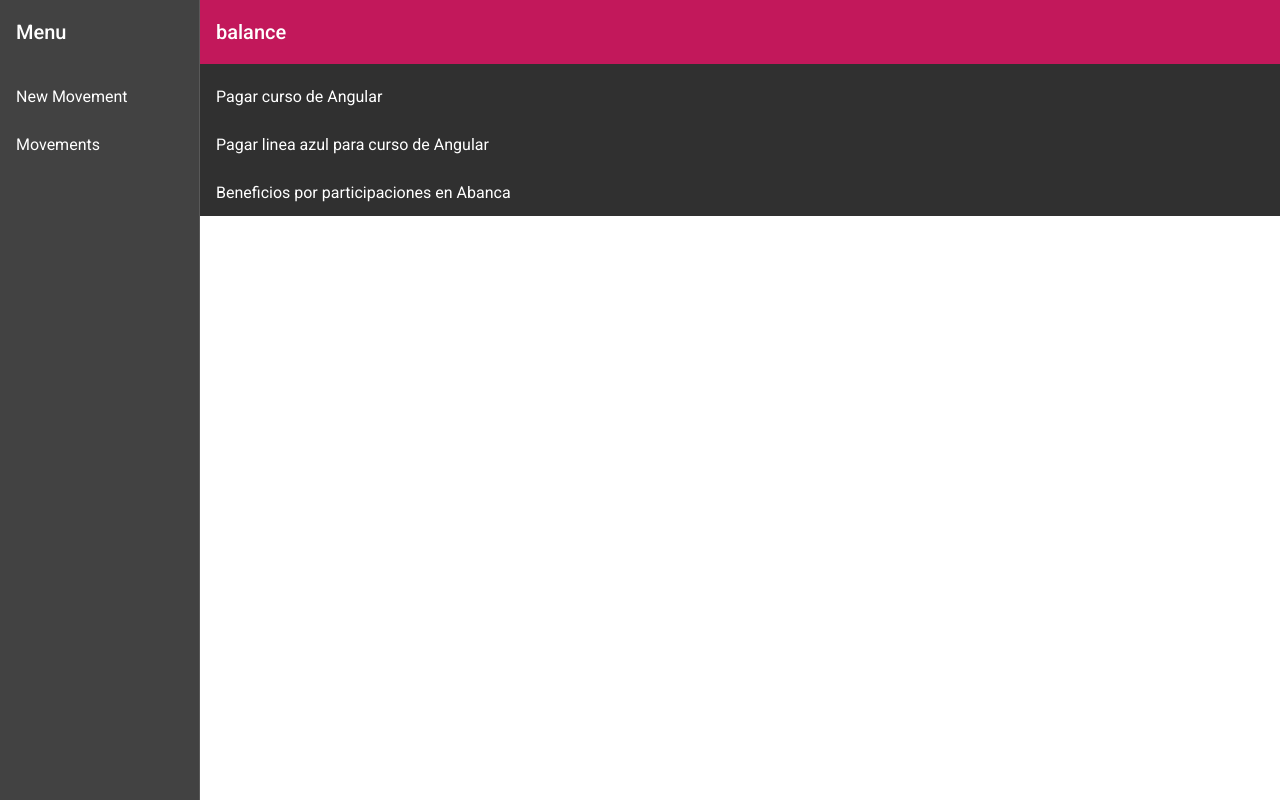
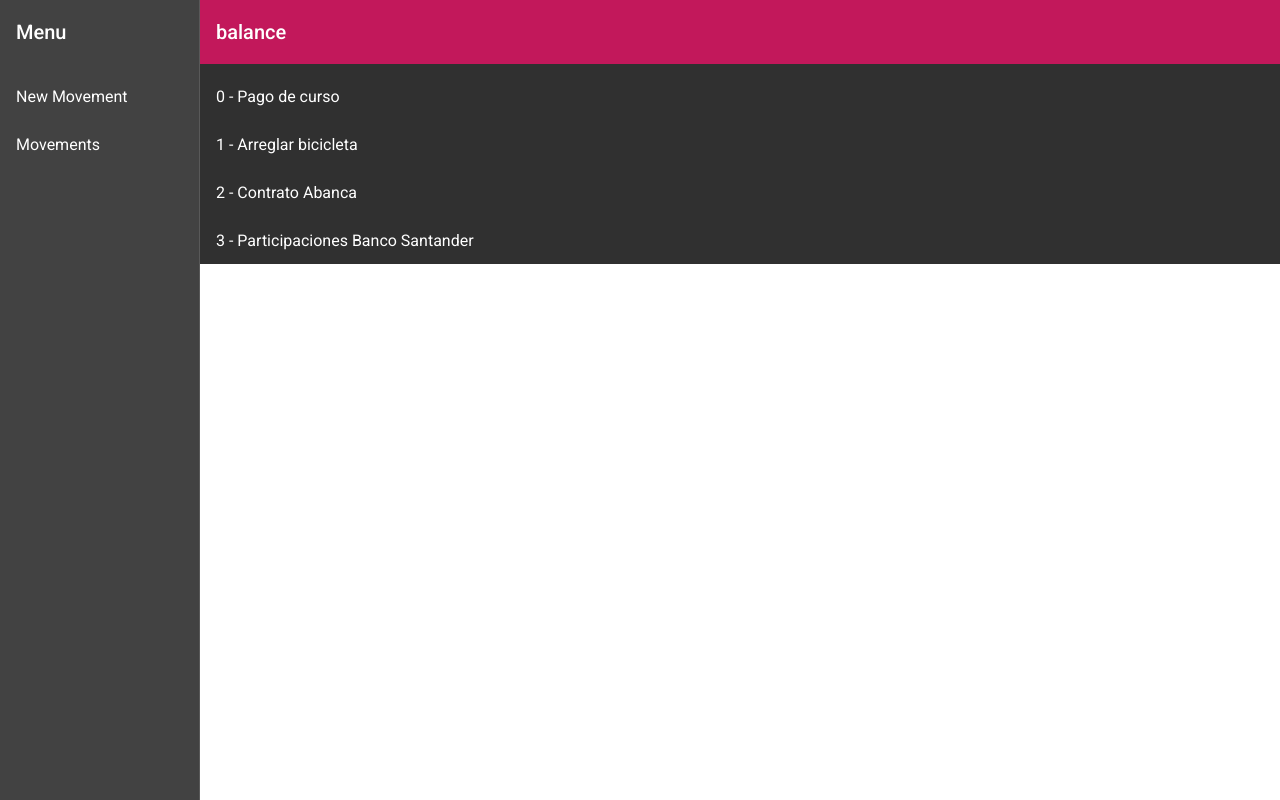
Before and after one commit to abanca-ITforce/balance-fila3, an Angular app: page /movements in a window 1280 px wide. Built offline with nearby package versions, Linux system fonts and the light colour scheme.

Commit message:
actualizacion

```diff
--- a/angular.json
+++ b/angular.json
@@ -112,7 +112,7 @@
               "src/assets"
             ],
             "styles": [
-              "./node_modules/@angular/material/prebuilt-themes/purple-green.css",
+              "./node_modules/@angular/material/prebuilt-themes/indigo-pink.css",
               "src/styles.css"
             ],
             "scripts": []
--- a/src/app/home/home/home.component.css
+++ b/src/app/home/home/home.component.css
@@ -1,4 +1,4 @@
-.encabezado {
+/* .encabezado {
   height: 50px;
   margin-top: 15px;
   font-weight: normal;
@@ -31,3 +31,4 @@
 .gasto {
   color: red;
 }
+ */
--- a/src/app/movements/movement/movement.component.html
+++ b/src/app/movements/movement/movement.component.html
@@ -1,15 +1,14 @@
 <mat-card>
   <mat-card-header>
     <div mat-card-avatar><mat-icon>monetization_on</mat-icon></div>
-    <mat-card-title>{{ movementDescription }}</mat-card-title>
+    <mat-card-title>{{ movimiento.concepto }}</mat-card-title>
     <!-- <mat-card-subtitle>Dog Breed</mat-card-subtitle> -->
   </mat-card-header>
   <mat-card-content>
-    <p>
-      The Shiba Inu is the smallest of the six original and distinct spitz breeds of dog from Japan.
-      A small, agile dog that copes very well with mountainous terrain, the Shiba Inu was originally
-      bred for hunting.
-    </p>
+    <h2>
+      Cantidad: {{ movimiento.cantidad }} $
+    </h2>
+    <h3>{{ movimiento.tipo }}</h3>
   </mat-card-content>
   <mat-card-actions>
     <button mat-button color="warn">Delete</button>
--- a/src/app/movements/movement/movement.component.ts
+++ b/src/app/movements/movement/movement.component.ts
@@ -8,10 +8,39 @@ import { ActivatedRoute } from '@angular/router';
 })
 export class MovementComponent implements OnInit {
 
+  movimiento;
+
   movementDescription: string;
+  movimientos = [
+    {
+      id: 0,
+      concepto: 'Pago de curso',
+      cantidad: 100,
+      tipo: 'gasto'
+    },
+    {
+      id: 1,
+      concepto: 'Arreglar bicicleta',
+      cantidad: 89,
+      tipo: 'gasto'
+    },
+    {
+      id: 2,
+      concepto: 'Contrato Abanca',
+      cantidad: 2500,
+      tipo: 'ingreso'
+    },
+    {
+      id: 3,
+      concepto: 'Participaciones Banco Santander',
+      cantidad: 9000,
+      tipo: 'ingreso'
+    }
+  ];
 
   constructor(activatedRoute: ActivatedRoute) {
-    this.movementDescription = activatedRoute.snapshot.params.id;
+    // this.movementDescription = activatedRoute.snapshot.params.id;
+    this.movimiento = this.movimientos[activatedRoute.snapshot.params.id];
    }
 
   ngOnInit() {
--- a/src/app/movements/movements.component.html
+++ b/src/app/movements/movements.component.html
@@ -1,5 +1,6 @@
 <mat-nav-list>
-  <a mat-list-item routerLink="pago-curso">Pagar curso de Angular</a>
+  <!-- <a mat-list-item routerLink="pago-curso">Pagar curso de Angular</a>
   <a mat-list-item routerLink="pago-linea">Pagar linea azul para curso de Angular</a>
-  <a mat-list-item routerLink="pago-participacion">Beneficios por participaciones en Abanca</a>
+  <a mat-list-item routerLink="pago-participacion">Beneficios por participaciones en Abanca</a> -->
+  <a *ngFor="let movimiento of movimientos" mat-list-item routerLink="{{ movimiento.id }}">{{ movimiento.id}} - {{ movimiento.concepto}}</a>
 </mat-nav-list>
--- a/src/app/movements/movements.component.ts
+++ b/src/app/movements/movements.component.ts
@@ -6,7 +6,32 @@ import { Component, OnInit } from '@angular/core';
   styleUrls: ['./movements.component.css']
 })
 export class MovementsComponent implements OnInit {
-
+  movimientos = [
+    {
+      id: 0,
+      concepto: 'Pago de curso',
+      cantidad: 1,
+      tipo: 'gasto'
+    },
+    {
+      id: 1,
+      concepto: 'Arreglar bicicleta',
+      cantidad: 89,
+      tipo: 'gasto'
+    },
+    {
+      id: 2,
+      concepto: 'Contrato Abanca',
+      cantidad: 2500,
+      tipo: 'ingreso'
+    },
+    {
+      id: 3,
+      concepto: 'Participaciones Banco Santander',
+      cantidad: 9000,
+      tipo: 'ingreso'
+    }
+  ];
   constructor() { }
 
   ngOnInit() {
```
